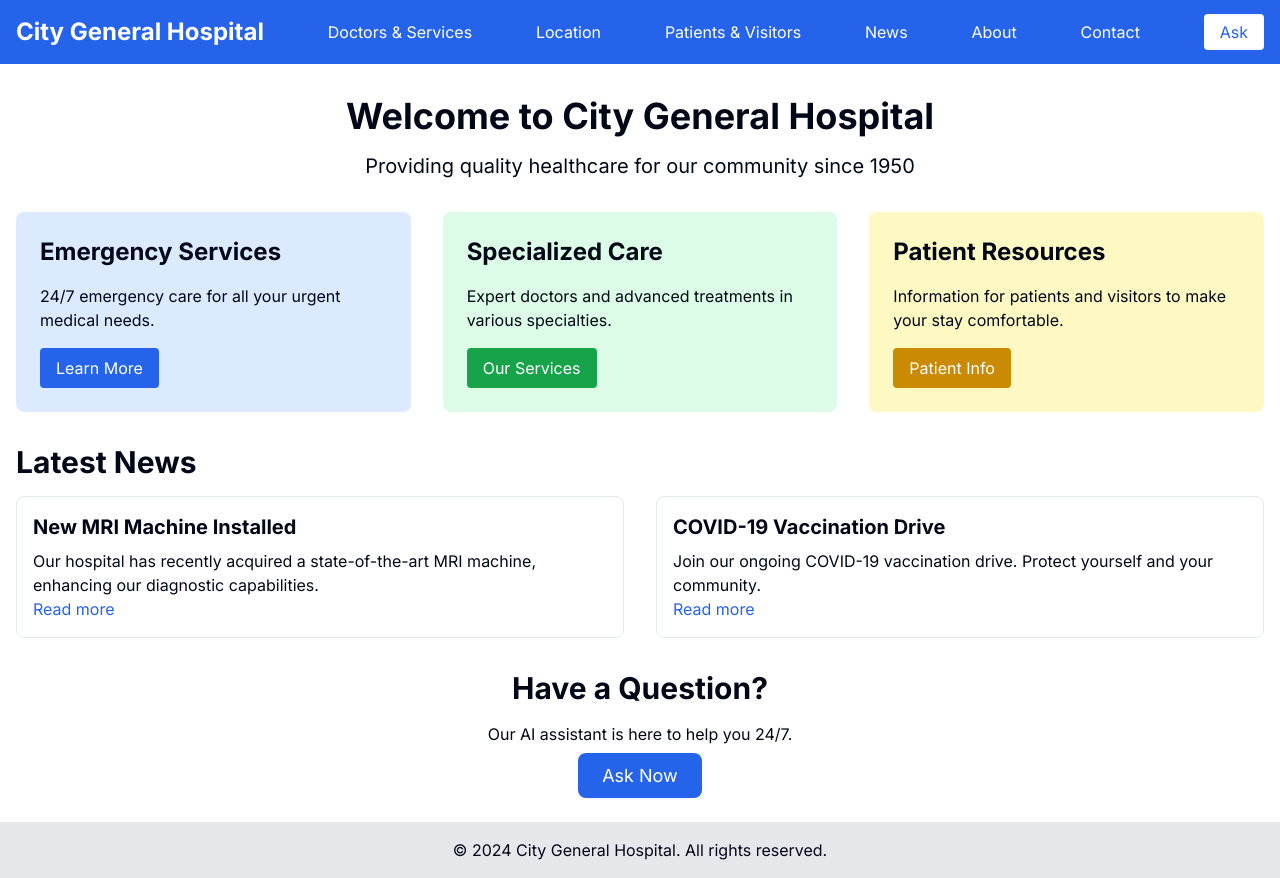
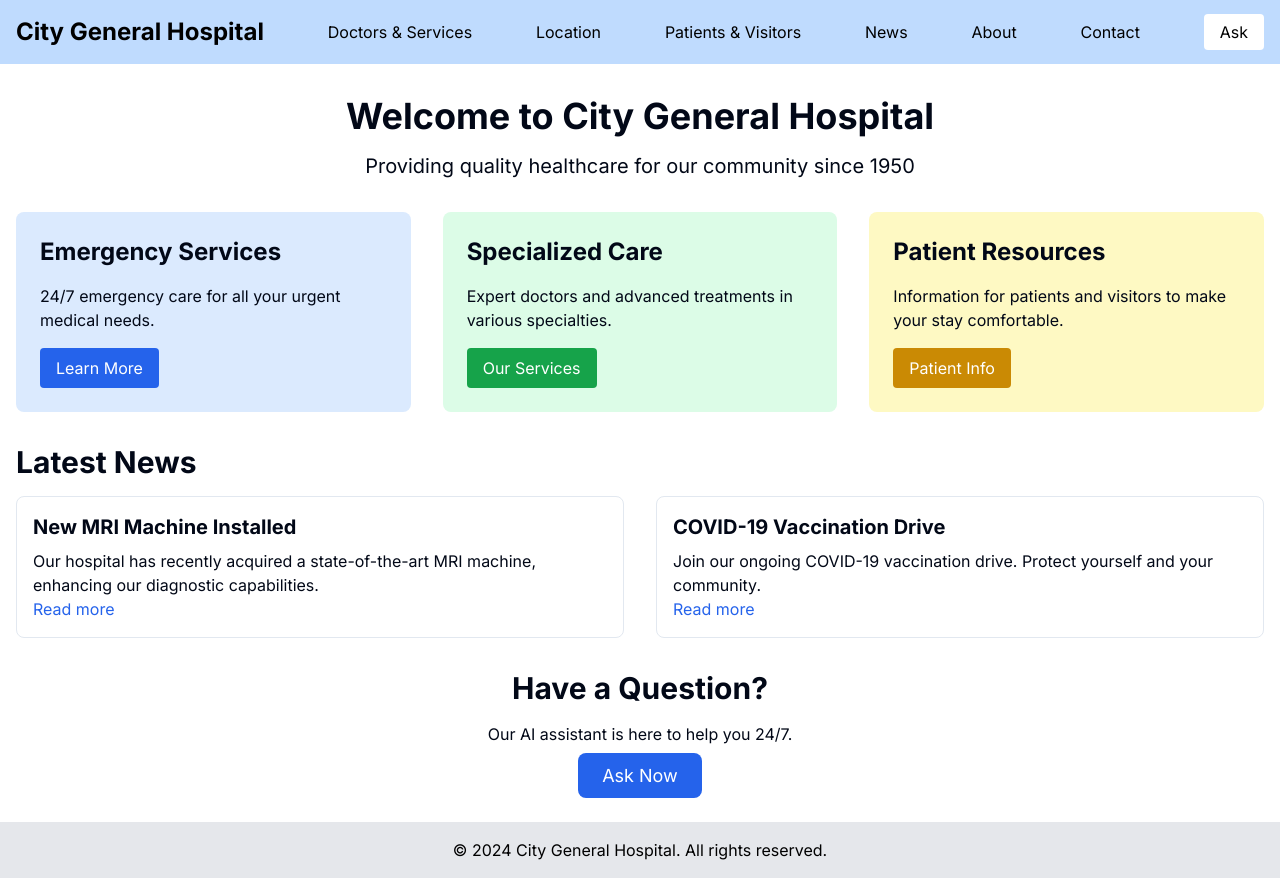
Before and after one commit to tribui1912/AIDoctor-COMPE561, a Next.js app in the folder hospital-website/: page / in a window 1280 px wide. Built offline with nearby package versions, Linux system fonts and the light colour scheme.

Commit message:
update coloring

```diff
--- a/hospital-website/app/globals.css
+++ b/hospital-website/app/globals.css
@@ -4,7 +4,7 @@
 
 @layer base {
   :root {
-    --background: 0 0% 100%;
+    --background: 0 0% 100%; /* Changed to light grey (96% lightness) */
     --foreground: 222.2 84% 4.9%;
     --card: 0 0% 100%;
     --card-foreground: 222.2 84% 4.9%;
--- a/hospital-website/app/layout.tsx
+++ b/hospital-website/app/layout.tsx
@@ -17,7 +17,7 @@ export default function RootLayout({
   return (
     <html lang="en">
       <body className={inter.className}>
-        <header className="bg-blue-600 text-white">
+        <header className="bg-blue-200 text-black">
           <nav className="container mx-auto px-4 py-4">
             <ul className="flex flex-wrap justify-between items-center">
               <li><Link href="/" className="text-2xl font-bold">City General Hospital</Link></li>
@@ -27,14 +27,14 @@ export default function RootLayout({
               <li><Link href="/news">News</Link></li>
               <li><Link href="/about">About</Link></li>
               <li><Link href="/contact">Contact</Link></li>
-              <li><Link href="/ask" className="bg-white text-blue-600 px-4 py-2 rounded">Ask</Link></li>
+              <li><Link href="/ask" className="bg-white text-black px-4 py-2 rounded">Ask</Link></li>
             </ul>
           </nav>
         </header>
         <main className="container mx-auto px-4 py-8">
           {children}
         </main>
-        <footer className="bg-gray-200 text-center py-4">
+        <footer className="bg-gray-200 text-black text-center py-4">
           <p>&copy; 2024 City General Hospital. All rights reserved.</p>
         </footer>
       </body>
```
